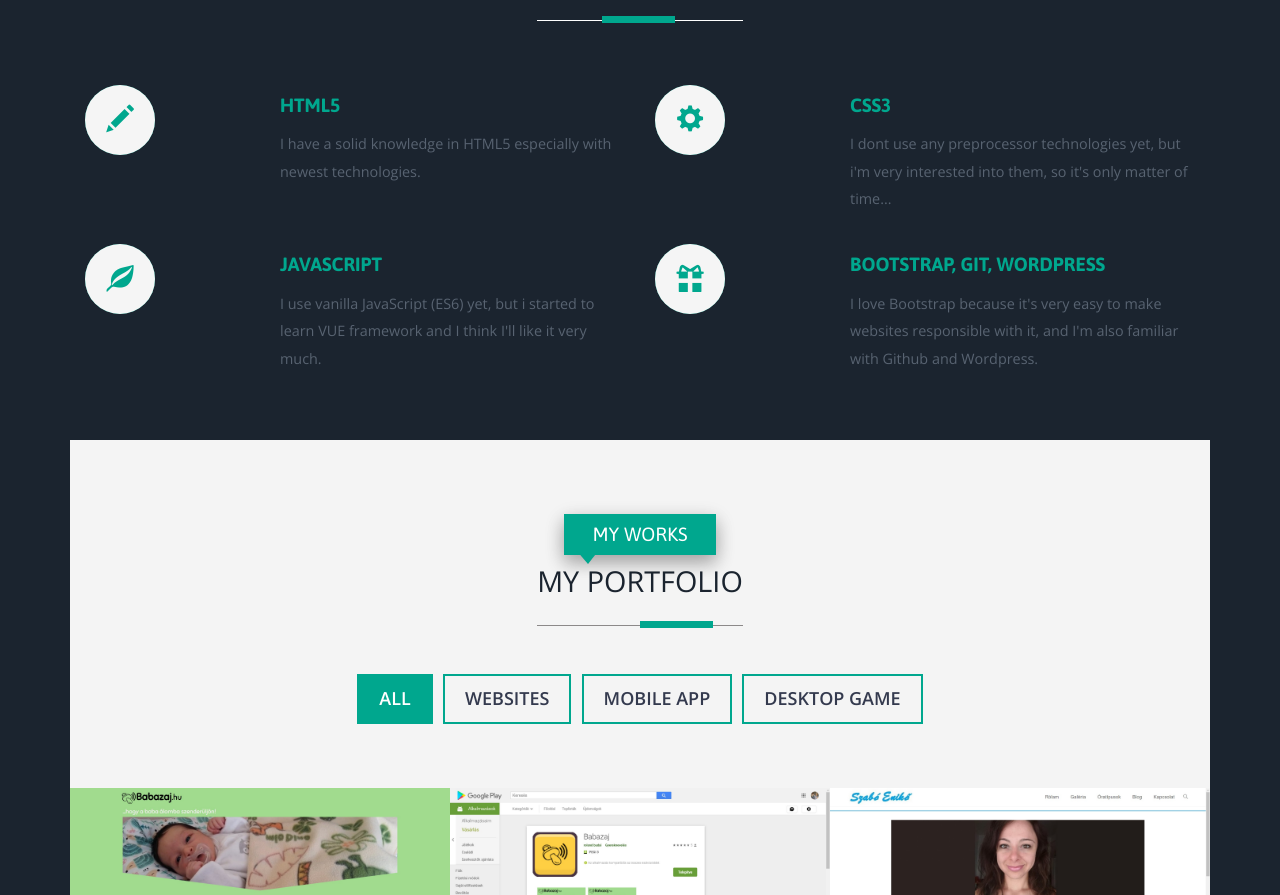
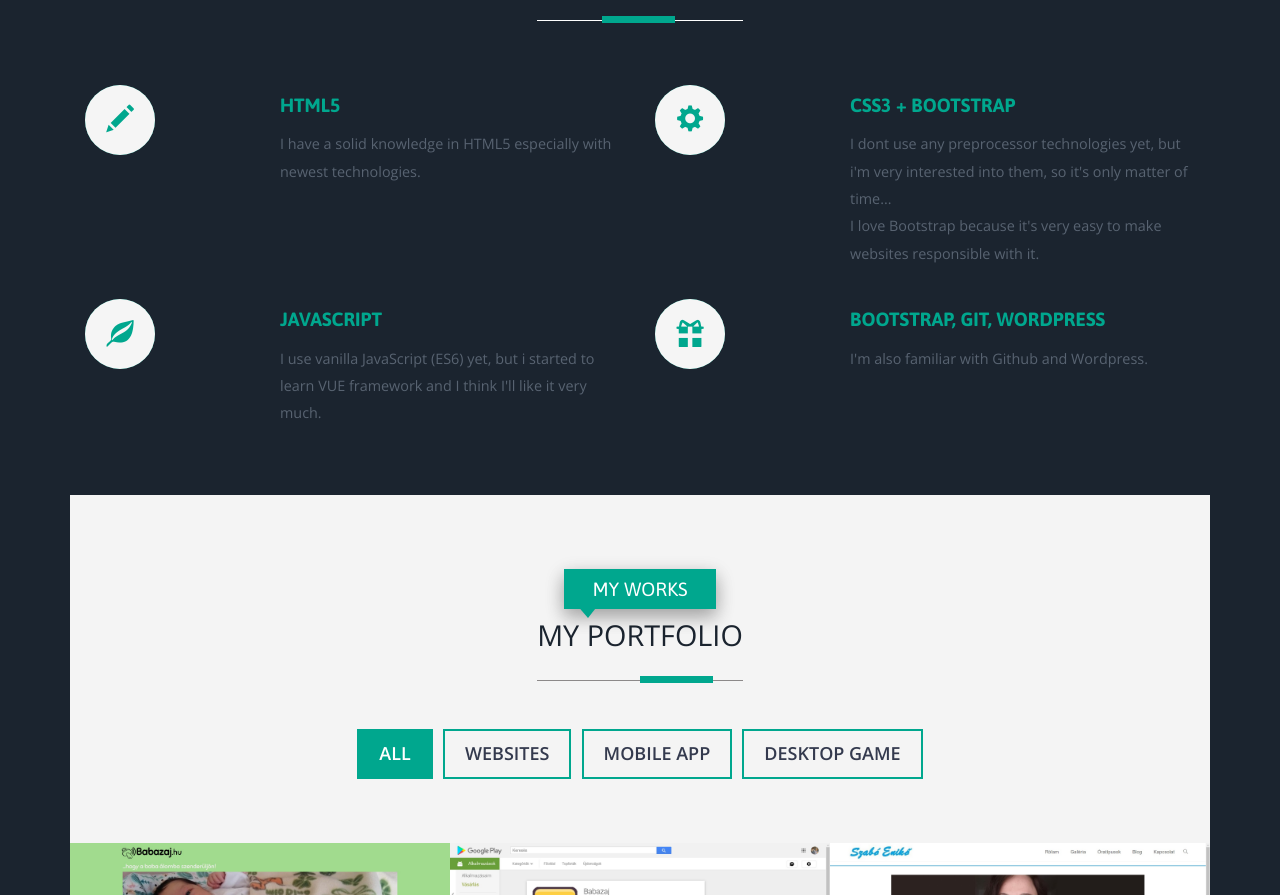
Before and after one commit to rolandbudaiportfolio/github.io, a plain HTML site: page index.html in a window 1280 px wide. Shown: the part 831-1726 px from the top of the page. Drawn offline with nearby package versions, Linux system fonts and the light colour scheme; files whose address does not match are found by name.

Commit message:
Add files via upload

```diff
--- a/index.html
+++ b/index.html
@@ -143,8 +143,8 @@ Smartphone Compatible web template, free webdesigns for Nokia, Samsung, LG, Sony
 						</div>
 					</div>
 					<div class="col-xs-8 wthree_about_right_grid_right">
-						<h4>CSS3</h4>
-						<p>I dont use any preprocessor technologies yet, but i'm very interested into them, so it's only matter of time...</p>
+						<h4>CSS3 + Bootstrap</h4>
+						<p>I dont use any preprocessor technologies yet, but i'm very interested into them, so it's only matter of time... <br> I love Bootstrap because it's very easy to make websites responsible with it.	 </p>
 					</div>
 					<div class="clearfix"> </div>
 				</div>
@@ -168,7 +168,7 @@ Smartphone Compatible web template, free webdesigns for Nokia, Samsung, LG, Sony
 					</div>
 					<div class="col-xs-8 wthree_about_right_grid_right">
 					<h4>Bootstrap, Git, Wordpress</h4>
-					<p>I love Bootstrap because it's very easy to make websites responsible with it, and I'm also familiar with Github and Wordpress.
+					<p>I'm also familiar with Github and Wordpress.
 					</p>
 					</div>
 					<div class="clearfix"> </div>
```
